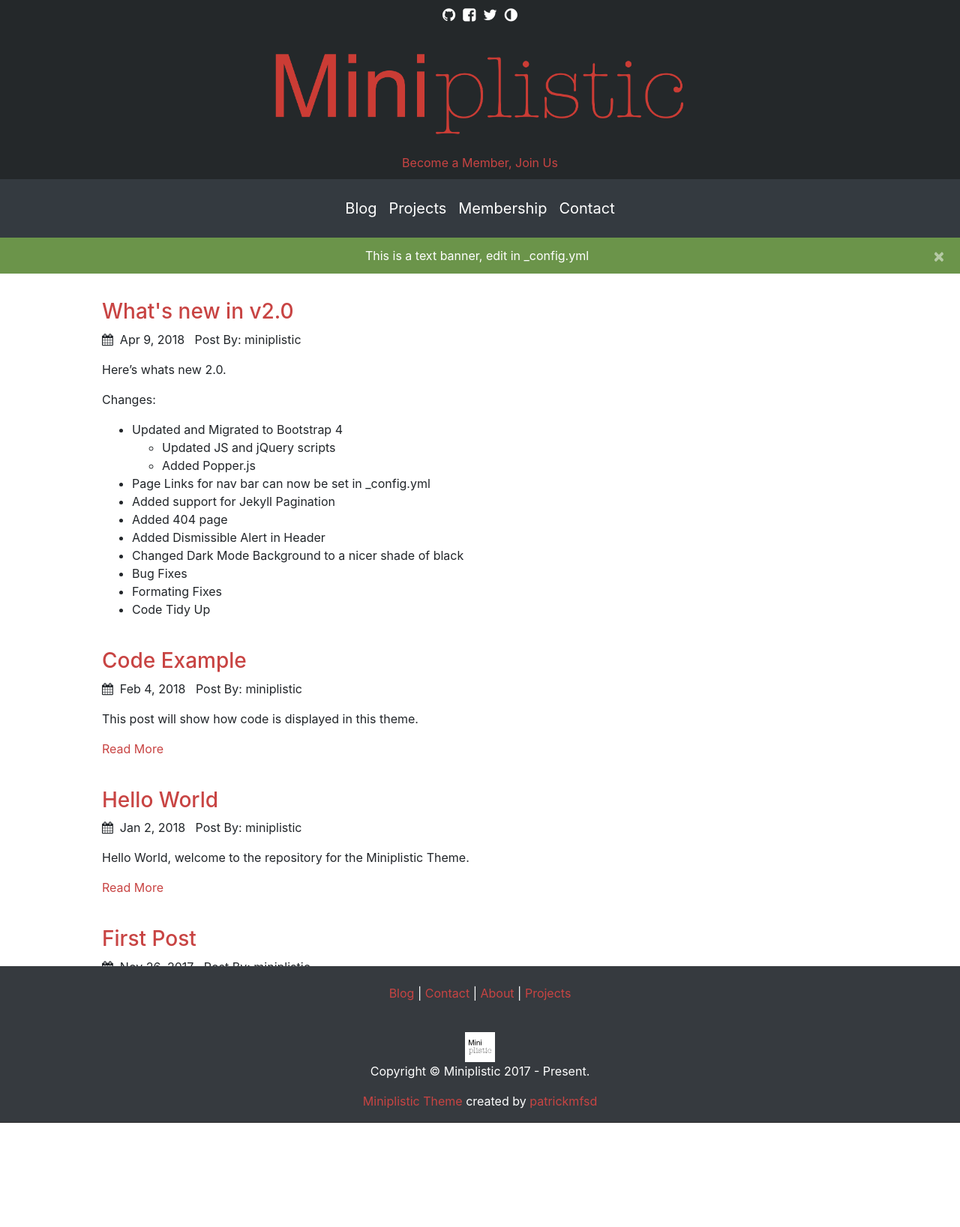
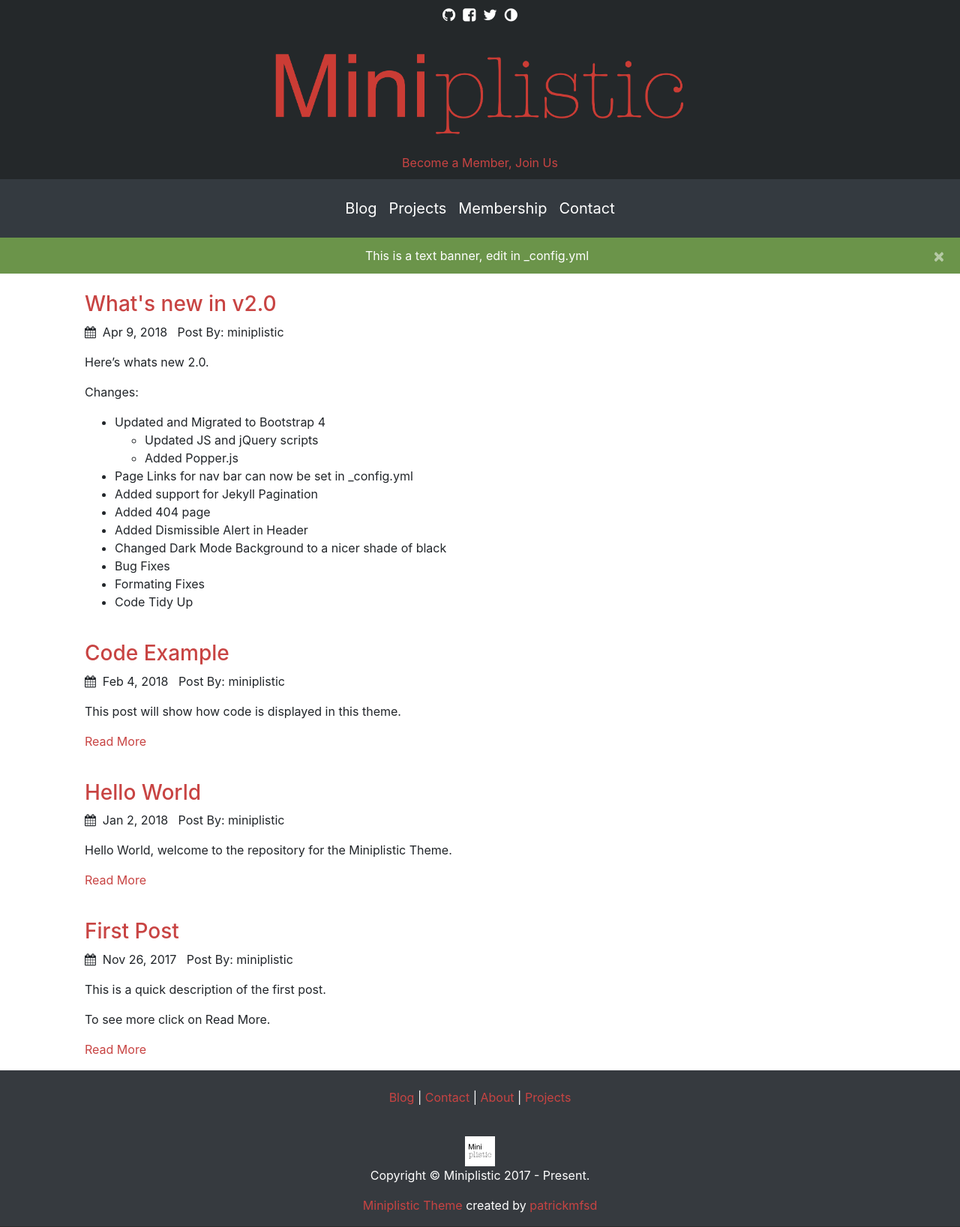
Before and after one commit to patrickmfsd/Miniplistic, a Jekyll site: the page built from index.html, in a window 1280 px wide. Shown: the whole page at 75% size. Built offline with Jekyll 4.4.1, drawn with Linux system fonts in a browser that asks for light colours; nearby versions of some CDN libraries; the list of posts is cut into pages by our own code; before the commit the page ends 1498 px from its top, so only the background shows below that.

Commit message:
fixed page layouts

```diff
--- a/_layouts/default.html
+++ b/_layouts/default.html
@@ -2,23 +2,15 @@
 <html>
   {% include head.html %}
   <body>
-	  <div id="wrapper">
-		<div id="header">
     {% include header.html %}
-		</div>
-		<div id="content">
 	<!-- Content -->
     <div class="row animated fadeIn bodycontent">
-				<div class="col-md-10">
+	    <div>
 			{{ content }}
 	    </div>
     </div>
-		</div>
-		<div id="footer">
     <div class="col-md-12">
     	{% include footer.html %}
-		    </div>
-		</div>
     </div>
     	{% include include_js.html %}
   </body>
--- a/_layouts/post.html
+++ b/_layouts/post.html
@@ -1,7 +1,7 @@
 ---
 layout: default
 ---
-
+<br>
 <h1>{{ page.title }}</h1>
 <p><i class="fa fa-calendar post-meta"></i> &nbsp;{{ page.date | date: "%b %-d, %Y" }} &nbsp; Post By: {{page.author}}</p>
 <article class="blog-post-small blog-post-content">
@@ -18,3 +18,4 @@ layout: default
 	{% unless forloop.last %}&nbsp;{% endunless %}
 	{% endfor %}
 </div>
+<br>
```
Lines whose indentation alone changed are shown as unchanged.
